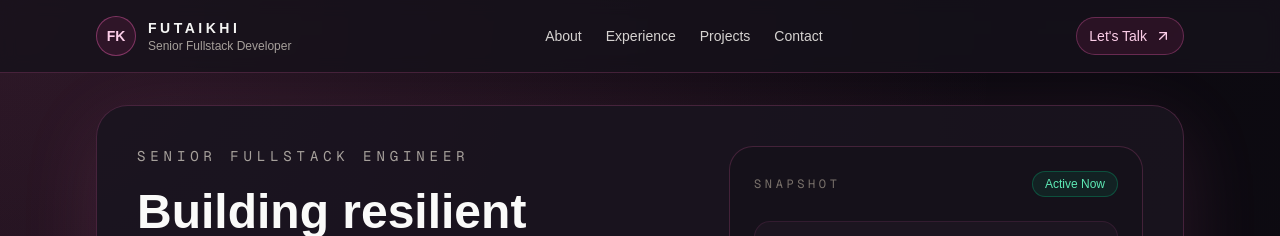
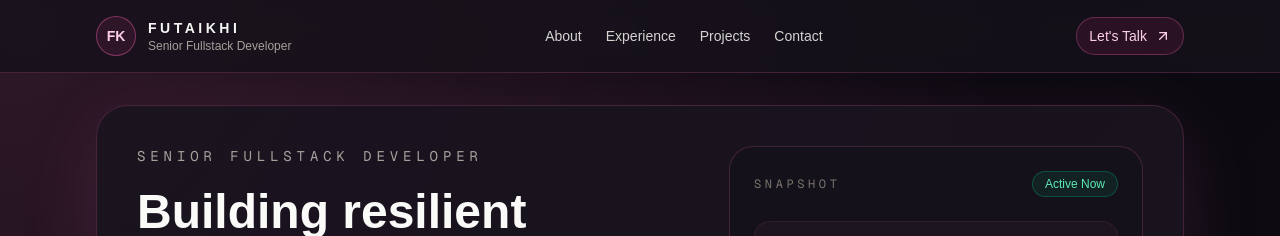
Before and after one commit to futaikhi/portfolio-site, a Next.js app: page / in a window 1280 px wide. Shown: the top 236 px of the page. Built offline with nearby package versions, Linux system fonts and the light colour scheme.

Commit message:
change role

```diff
--- a/src/components/hero.tsx
+++ b/src/components/hero.tsx
@@ -21,7 +21,7 @@ export function Hero() {
 
         <div className="space-y-4">
           <p className="font-mono text-sm uppercase tracking-[0.35em] text-stone-400">
-            Senior Fullstack Engineer
+            Senior Fullstack Developer
           </p>
           <h1 className="text-4xl font-semibold leading-tight text-stone-50 sm:text-5xl">
             Building resilient systems for enterprise products and modern APIs.
```
